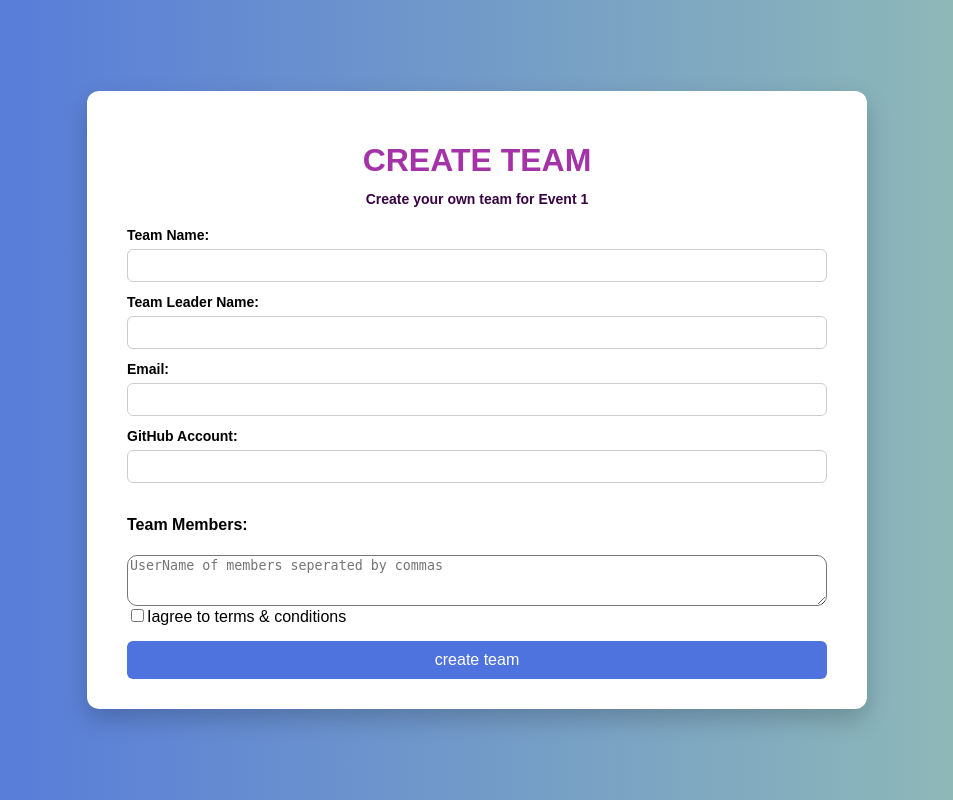
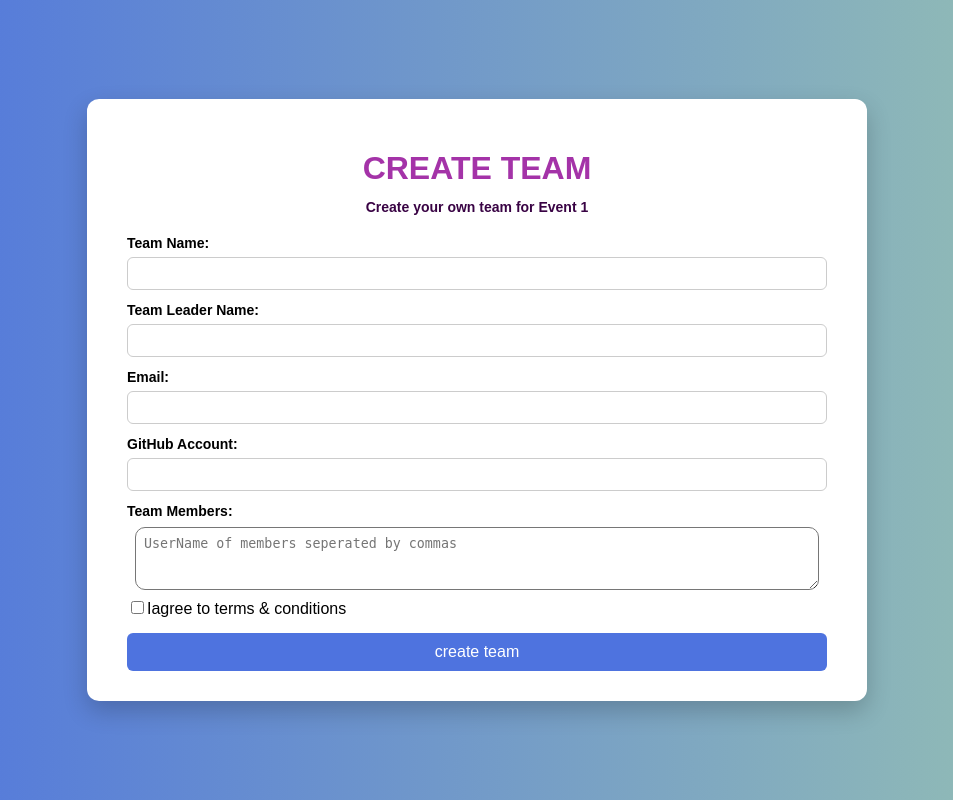
Before and after one commit to Ankitjsr-dev05/Evecustom_BITcoders, a Django app: page /createteam/ in a window 1280 px wide. Shown: the whole page, without its empty margins (163-1116 px from the left). Run offline with Django 5.2, Linux system fonts and the light colour scheme.

Commit message:
cfreateteam completed

```diff
--- a/backend/Evecustom/static/css/create.css
+++ b/backend/Evecustom/static/css/create.css
@@ -53,8 +53,9 @@
 
         .member-row {
             display: flex;
-            gap: 10px;
+
             border-radius: 10px;
+            padding: 8px;
 
         }
 
--- a/backend/Evecustom/templates/createteam.html
+++ b/backend/Evecustom/templates/createteam.html
@@ -26,7 +26,7 @@
     <label>GitHub Account:</label>
     <input type="text">
 
-    <h4>Team Members:</h4>
+    <label>Team Members:</label>
     <div class="member-row">
     <textarea class="member-row" id="username" name="username" placeholder="UserName of members seperated by commas"
      rows="3" cols="90"></textarea>
```
